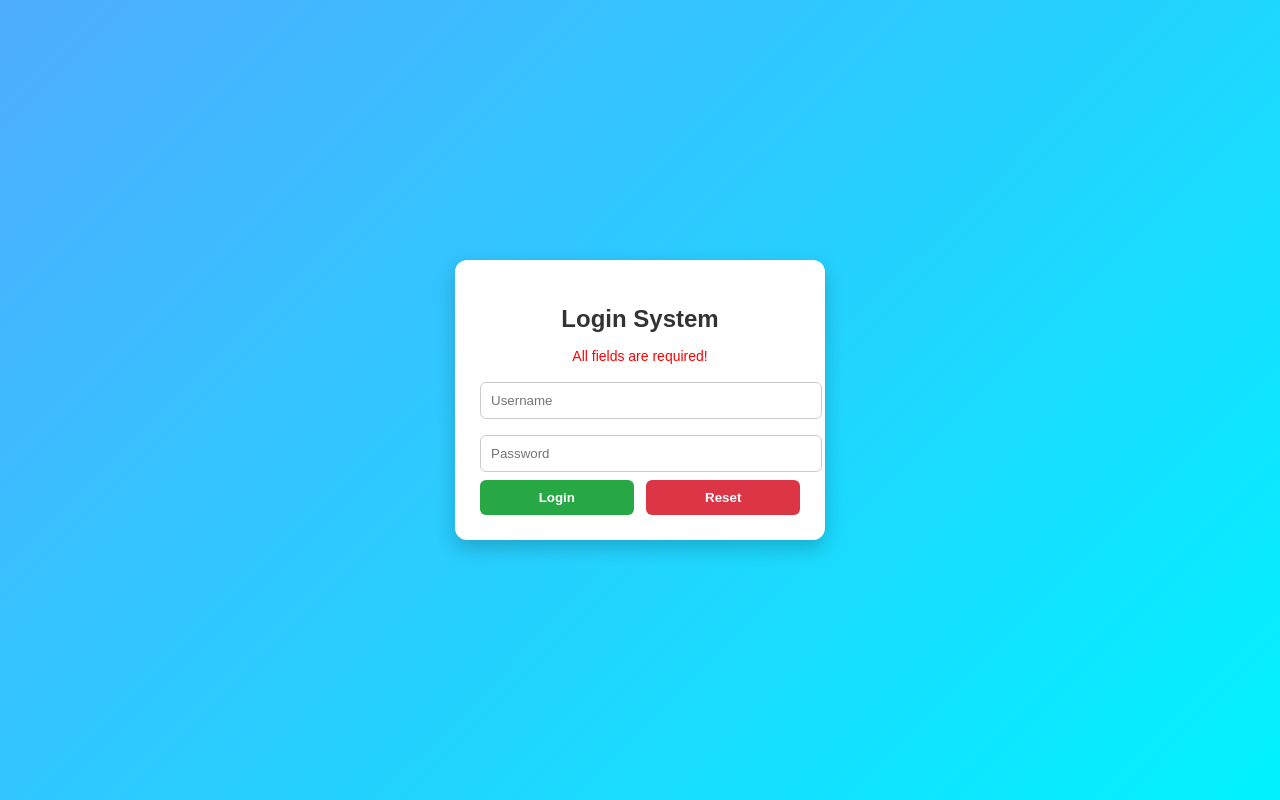
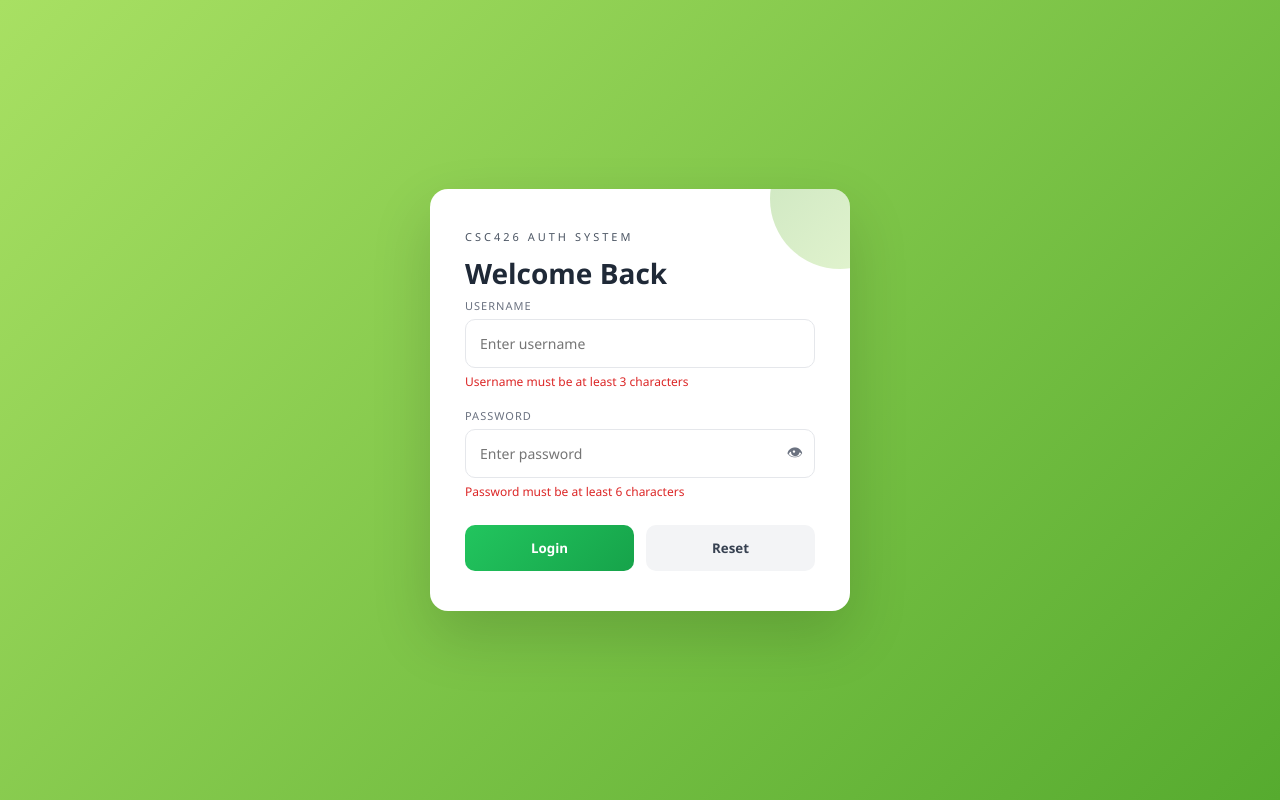
Before and after one commit to Marvel-lous/CSC426, a plain HTML site: page User_Auth/index.html in a window 1280 px wide. Both pictures are taken after a click on the button "Login". Drawn offline with Linux system fonts and the light colour scheme.

Commit message:
Update index.html

```diff
--- a/User_Auth/index.html
+++ b/User_Auth/index.html
@@ -3,90 +3,201 @@
 <head>
 <meta charset="UTF-8">
 <meta name="viewport" content="width=device-width, initial-scale=1.0">
-<title>Login Authentication System</title>
+<title>Login | CSC426</title>
 
 <style>
-body{
-    margin:0;
-    font-family:Arial, sans-serif;
-    background: linear-gradient(135deg, #4facfe, #00f2fe);
-    display:flex;
-    justify-content:center;
-    align-items:center;
-    height:100vh;
+* {
+  margin: 0;
+  padding: 0;
+  box-sizing: border-box;
+  font-family: 'Segoe UI', system-ui, sans-serif;
 }
 
-/* Container */
-.box{
-    background:white;
-    padding:25px;
-    width:320px;
-    border-radius:12px;
-    box-shadow:0 8px 20px rgba(0,0,0,0.2);
+body {
+  min-height: 100vh;
+  display: flex;
+  align-items: center;
+  justify-content: center;
+  padding: 20px;
+  background: linear-gradient(135deg, #a8e063, #56ab2f);
 }
 
-/* Title */
-h2{
-    text-align:center;
-    margin-bottom:15px;
-    color:#333;
+/* MAIN CARD */
+.card {
+  width: 100%;
+  max-width: 420px;
+  background: #ffffff;
+  border-radius: 18px;
+  padding: 40px 35px;
+  box-shadow: 0 25px 60px rgba(0,0,0,0.15);
+  position: relative;
+  overflow: hidden;
 }
 
-/* Inputs */
-input{
-    width:100%;
-    padding:10px;
-    margin:8px 0;
-    border:1px solid #ccc;
-    border-radius:6px;
-    outline:none;
+/* TOP DECORATION */
+.card::before {
+  content: "";
+  position: absolute;
+  top: -60px;
+  right: -60px;
+  width: 140px;
+  height: 140px;
+  background: linear-gradient(135deg, #56ab2f, #a8e063);
+  border-radius: 50%;
+  opacity: 0.3;
 }
 
-/* Buttons */
-.buttons{
-    display:flex;
-    justify-content:space-between;
+/* HEADER */
+.label {
+  font-size: 11px;
+  letter-spacing: 3px;
+  text-transform: uppercase;
+  color: #4b5563;
+  margin-bottom: 10px;
 }
 
-button{
-    width:48%;
-    padding:10px;
-    border:none;
-    border-radius:6px;
-    cursor:pointer;
-    font-weight:bold;
+h1 {
+  font-size: 28px;
+  color: #1f2937;
+  margin-bottom: 6px;
 }
 
-.login-btn{
-    background:#28a745;
-    color:white;
+.subtitle {
+  font-size: 14px;
+  color: #6b7280;
+  margin-bottom: 30px;
 }
 
-.reset-btn{
-    background:#dc3545;
-    color:white;
+/* INPUTS */
+.group {
+  margin-bottom: 18px;
 }
 
-/* Message */
-#message{
-    text-align:center;
-    margin-bottom:10px;
-    font-size:14px;
+label {
+  display: block;
+  font-size: 11px;
+  color: #6b7280;
+  margin-bottom: 6px;
+  letter-spacing: 1px;
+  text-transform: uppercase;
 }
 
-/* Success/Error styles */
-.success{
-    color:green;
+input {
+  width: 100%;
+  padding: 14px;
+  border-radius: 10px;
+  border: 1px solid #e5e7eb;
+  outline: none;
+  transition: 0.2s;
+  font-size: 14px;
 }
 
-.error{
-    color:red;
+input:focus {
+  border-color: #22c55e;
+  box-shadow: 0 0 0 3px rgba(34,197,94,0.15);
 }
 
-/* Responsive */
-@media(max-width:400px){
-    .box{
-        width:90%;
+/* PASSWORD TOGGLE */
+.toggle {
+  position: absolute;
+  right: 12px;
+  top: 50%;
+  transform: translateY(-50%);
+  cursor: pointer;
+  color: #6b7280;
+}
+
+/* INPUT WRAPPER */
+.wrapper {
+  position: relative;
+}
+
+/* ERROR */
+.error {
+  font-size: 12px;
+  color: #dc2626;
+  margin-top: 5px;
+  display: none;
+}
+
+.error.show {
+  display: block;
+}
+
+/* BUTTONS */
+.buttons {
+  display: flex;
+  gap: 12px;
+  margin-top: 25px;
+}
+
+button {
+  flex: 1;
+  padding: 14px;
+  border-radius: 10px;
+  border: none;
+  cursor: pointer;
+  font-weight: 600;
+  transition: 0.2s;
+}
+
+.login {
+  background: linear-gradient(135deg, #22c55e, #16a34a);
+  color: white;
+}
+
+.login:hover {
+  transform: translateY(-1px);
+}
+
+.reset {
+  background: #f3f4f6;
+  color: #374151;
+}
+
+.reset:hover {
+  background: #e5e7eb;
+}
+
+/* SUCCESS SCREEN */
+.success {
+  display: none;
+  text-align: center;
+}
+
+.icon {
+  width: 70px;
+  height: 70px;
+  margin: 0 auto 20px;
+  border-radius: 50%;
+  background: linear-gradient(135deg, #22c55e, #16a34a);
+  display: flex;
+  align-items: center;
+  justify-content: center;
+  color: white;
+  font-size: 30px;
+  box-shadow: 0 10px 25px rgba(34,197,94,0.3);
+}
+
+.success h2 {
+  color: #16a34a;
+  margin-bottom: 10px;
+}
+
+.success p {
+  color: #6b7280;
+}
+
+.logout {
+  margin-top: 20px;
+  background: #f3f4f6;
+  color: #374151;
+}
+
+/* RESPONSIVE */
+@media (max-width: 420px) {
+  .card {
+    padding: 30px 20px;
   }
 }
 </style>
@@ -94,59 +205,88 @@ button{
 
 <body>
 
-<div class="box">
+<div class="card">
 
-    <h2>Login System</h2>
+  <!-- LOGIN -->
+  <div id="loginBox">
+    <div class="label">CSC426 AUTH SYSTEM</div>
+    <h1>Welcome Back</h1>
 
-    <div id="message"></div>
+    <div class="group">
+      <label>Username</label>
+      <input id="username" type="text" placeholder="Enter username">
+      <div class="error" id="userErr">Username must be at least 3 characters</div>
+    </div>
 
-    <input type="text" id="username" placeholder="Username">
-    <input type="password" id="password" placeholder="Password">
+    <div class="group">
+      <label>Password</label>
+      <div class="wrapper">
+        <input id="password" type="password" placeholder="Enter password">
+        <span class="toggle" onclick="togglePw()">👁</span>
+      </div>
+      <div class="error" id="passErr">Password must be at least 6 characters</div>
+    </div>
 
     <div class="buttons">
-        <button class="login-btn" onclick="login()">Login</button>
-        <button class="reset-btn" onclick="resetForm()">Reset</button>
+      <button class="login" onclick="login()">Login</button>
+      <button class="reset" onclick="resetForm()">Reset</button>
+    </div>
+  </div>
+
+  <!-- SUCCESS -->
+  <div class="success" id="successBox">
+    <div class="icon">✓</div>
+    <h2>Login Successful</h2>
+    <p>Welcome, <span id="userShow"></span></p>
+    <button class="logout" onclick="logout()">Logout</button>
   </div>
 
 </div>
 
 <script>
-// Predefined demo credentials
-const validUser = "admin";
-const validPass = "12345";
-
-function login(){
-    let username = document.getElementById("username").value.trim();
-    let password = document.getElementById("password").value.trim();
-    let message = document.getElementById("message");
-
-    // Validation checks
-    if(username === "" || password === ""){
-        message.className = "error";
-        message.innerText = "All fields are required!";
-        return;
+function togglePw() {
+  const pw = document.getElementById("password");
+  pw.type = pw.type === "password" ? "text" : "password";
 }
 
-    if(password.length < 4){
-        message.className = "error";
-        message.innerText = "Password must be at least 4 characters!";
-        return;
+function login() {
+  const u = document.getElementById("username").value.trim();
+  const p = document.getElementById("password").value;
+
+  let ok = true;
+
+  if (u.length < 3) {
+    document.getElementById("userErr").classList.add("show");
+    ok = false;
+  } else {
+    document.getElementById("userErr").classList.remove("show");
   }
 
-    // Authentication check
-    if(username === validUser && password === validPass){
-        message.className = "success";
-        message.innerText = "Login successful! Welcome " + username + " 🎉";
+  if (p.length < 6) {
+    document.getElementById("passErr").classList.add("show");
+    ok = false;
   } else {
-        message.className = "error";
-        message.innerText = "Invalid username or password!";
+    document.getElementById("passErr").classList.remove("show");
+  }
+
+  if (ok) {
+    document.getElementById("loginBox").style.display = "none";
+    document.getElementById("successBox").style.display = "block";
+    document.getElementById("userShow").textContent = u;
   }
 }
 
-function resetForm(){
+function resetForm() {
   document.getElementById("username").value = "";
   document.getElementById("password").value = "";
-    document.getElementById("message").innerText = "";
+  document.getElementById("userErr").classList.remove("show");
+  document.getElementById("passErr").classList.remove("show");
+}
+
+function logout() {
+  resetForm();
+  document.getElementById("successBox").style.display = "none";
+  document.getElementById("loginBox").style.display = "block";
 }
 </script>
 
```
Lines whose indentation alone changed are shown as unchanged.
